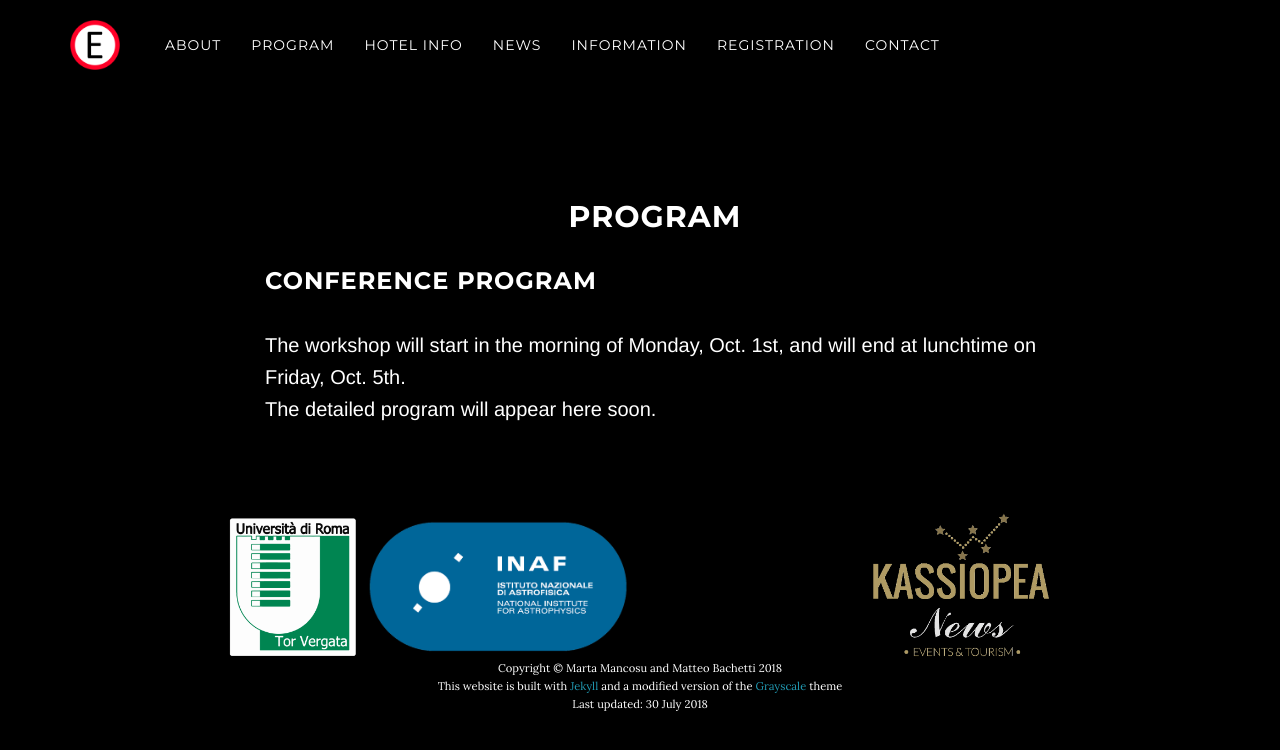
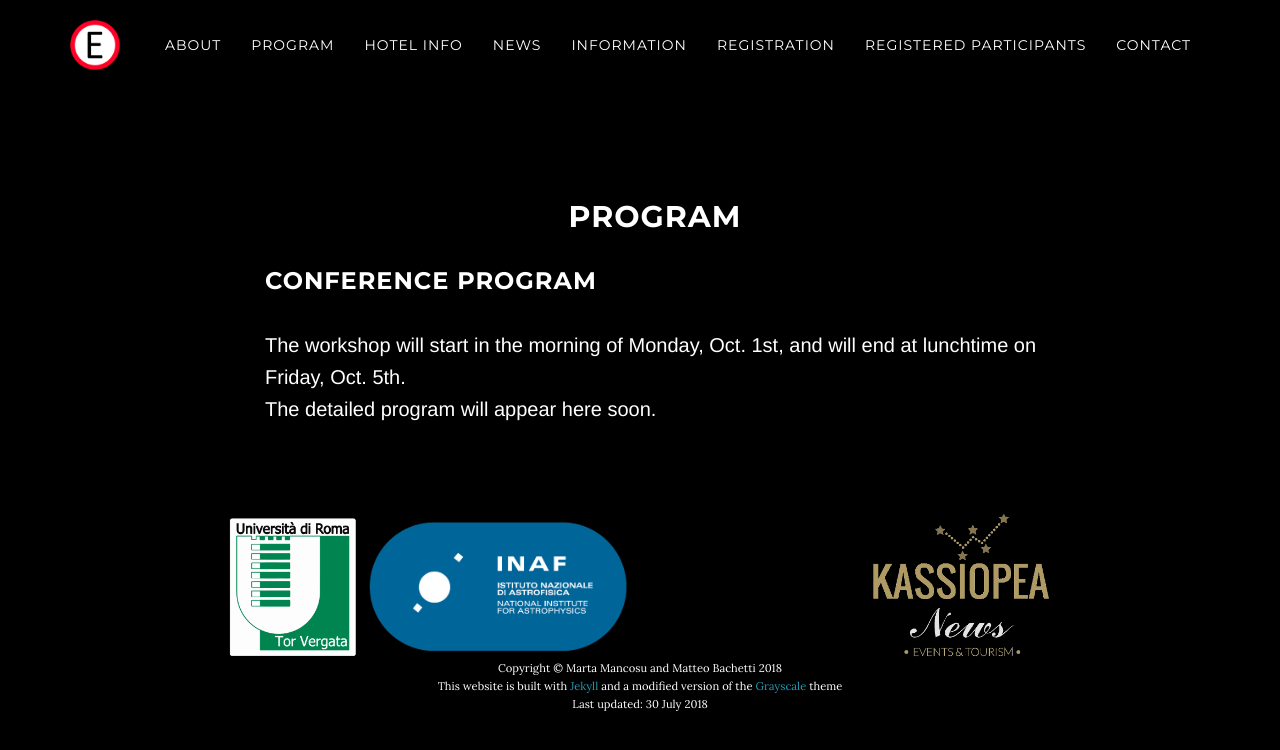
Before and after one commit to breakingthelimits/supereddington2018, a Jekyll site: the page built from program/index.html, in a window 1280 px wide. Shown: the top 750 px of the page. Built offline with Jekyll 4.4.1, drawn with Linux system fonts in a browser that asks for light colours.

Commit message:
add Registered participants

```diff
--- a/_includes/nav.html
+++ b/_includes/nav.html
@@ -40,6 +40,9 @@
                         <a class="page-scroll" href="/supereddington2018/registration">Registration</a>
                     </li>
                     <li>
+                        <a class="page-scroll" href="/supereddington2018/registration">Registered participants</a>
+                    </li>
+                    <li>
                         <a class="page-scroll" href="/supereddington2018/#contact">Contact</a>
                     </li>
                 </ul>
```
